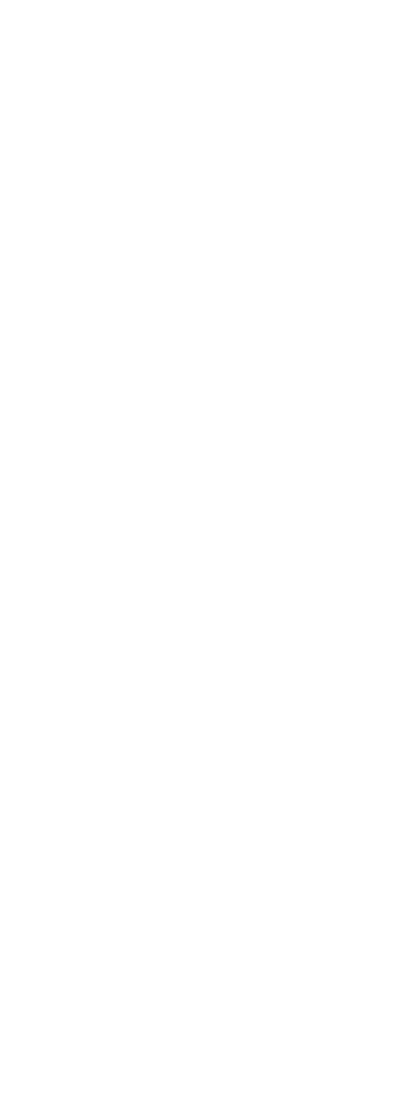
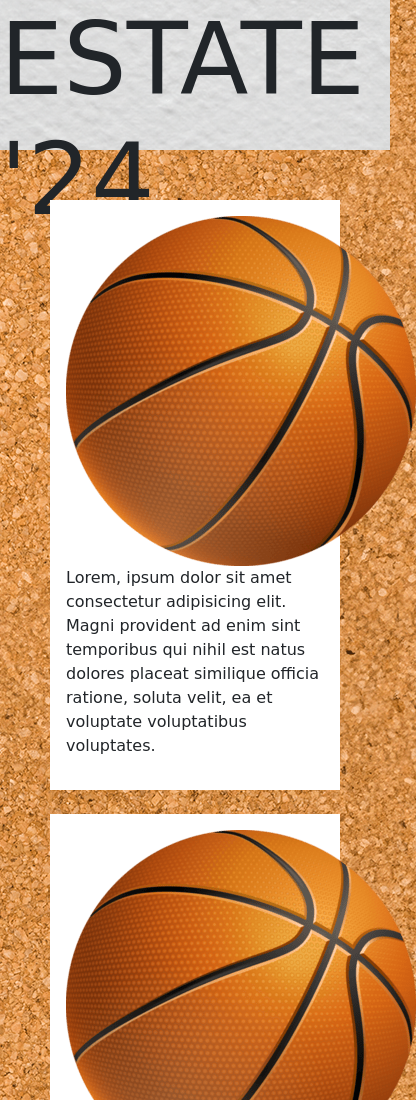
Before and after one commit to PaoloMucedero/js-photo-blog, a plain HTML site: page index.html in a window 390 px wide. Shown: the top 1100 px of the page, 416 px wide, since content can reach past the window. Before the commit the page ends 844 px from the top, so only its background shows below. Drawn offline with nearby package versions, Linux system fonts and the light colour scheme; a web font is replaced by a local one.

Commit message:
Completata versione statica. implementato responsive bootstrap

```diff
--- a/index.html
+++ b/index.html
@@ -16,8 +16,54 @@
     <link rel="stylesheet" href="./style/style.css">
     <title>Photo Blog</title>
 </head>
-<body>
+<body class="background">
+    <header class="flex-center">
+        <h1>ESTATE '24</h1>
+    </header>
+    <main>
+        <div class="container">
+            <div class="row">
+                <div class="col-lg-4">
+                    <div class="box">
+                        <img src="./img/realistic-vector-basketball-isolated-png.png" alt="img-example-1">
+                        <p>Lorem, ipsum dolor sit amet consectetur adipisicing elit. Magni provident ad enim sint temporibus qui nihil est natus dolores placeat similique officia ratione, soluta velit, ea et voluptate voluptatibus voluptates.</p>
+                    </div>
+                </div>
+                <div class="col-lg-4">
+                    <div class="box">
+                        <img src="./img/realistic-vector-basketball-isolated-png.png" alt="img-example-1">
+                        <p>Lorem, ipsum dolor sit amet consectetur adipisicing elit. Magni provident ad enim sint temporibus qui nihil est natus dolores placeat similique officia ratione, soluta velit, ea et voluptate voluptatibus voluptates.</p>
+                    </div>
+                </div>
+                <div class="col-lg-4">
+                    <div class="box">
+                        <img src="./img/realistic-vector-basketball-isolated-png.png" alt="img-example-1">
+                        <p>Lorem, ipsum dolor sit amet consectetur adipisicing elit. Magni provident ad enim sint temporibus qui nihil est natus dolores placeat similique officia ratione, soluta velit, ea et voluptate voluptatibus voluptates.</p>
+                    </div>
+                </div>
+                <div class="col-lg-4">
+                    <div class="box">
+                        <img src="./img/realistic-vector-basketball-isolated-png.png" alt="img-example-1">
+                        <p>Lorem, ipsum dolor sit amet consectetur adipisicing elit. Magni provident ad enim sint temporibus qui nihil est natus dolores placeat similique officia ratione, soluta velit, ea et voluptate voluptatibus voluptates.</p>
+                    </div>
+                </div>
+                <div class="col-lg-4">
+                    <div class="box">
+                        <img src="./img/realistic-vector-basketball-isolated-png.png" alt="img-example-1">
+                        <p>Lorem, ipsum dolor sit amet consectetur adipisicing elit. Magni provident ad enim sint temporibus qui nihil est natus dolores placeat similique officia ratione, soluta velit, ea et voluptate voluptatibus voluptates.</p>
+                    </div>
+                </div>
+                <div class="col-lg-4">
+                    <div class="box">
+                        <img src="./img/realistic-vector-basketball-isolated-png.png" alt="img-example-1">
+                        <p>Lorem, ipsum dolor sit amet consectetur adipisicing elit. Magni provident ad enim sint temporibus qui nihil est natus dolores placeat similique officia ratione, soluta velit, ea et voluptate voluptatibus voluptates.</p>
+                    </div>
+                </div>
 
+
+            </div>
+        </div>
+    </main>
 
 
 
--- a/style/style.css
+++ b/style/style.css
@@ -0,0 +1,36 @@
+*{
+    margin: 0;
+    padding: 0;
+    box-sizing: border-box;
+    font-family: "Edu TAS Beginner", cursive;
+}
+
+
+.flex-center {
+	display: flex;
+    justify-content: center
+}
+.row {
+    --bs-gutter-y: 1.5rem
+}
+
+header {
+    background-image: url(../img/wall.png);
+    height: 150px;
+}
+h1 {
+    font-size: 100px;
+}
+
+.container {
+    padding: 50px;
+}
+.background {
+    background-image: url(../img/cork.png);
+}
+
+.box {
+    background: #fff;
+    padding: 16px;
+
+}
```
Also changed, not shown: img/realistic-vector-basketball-isolated-png.png (added).
